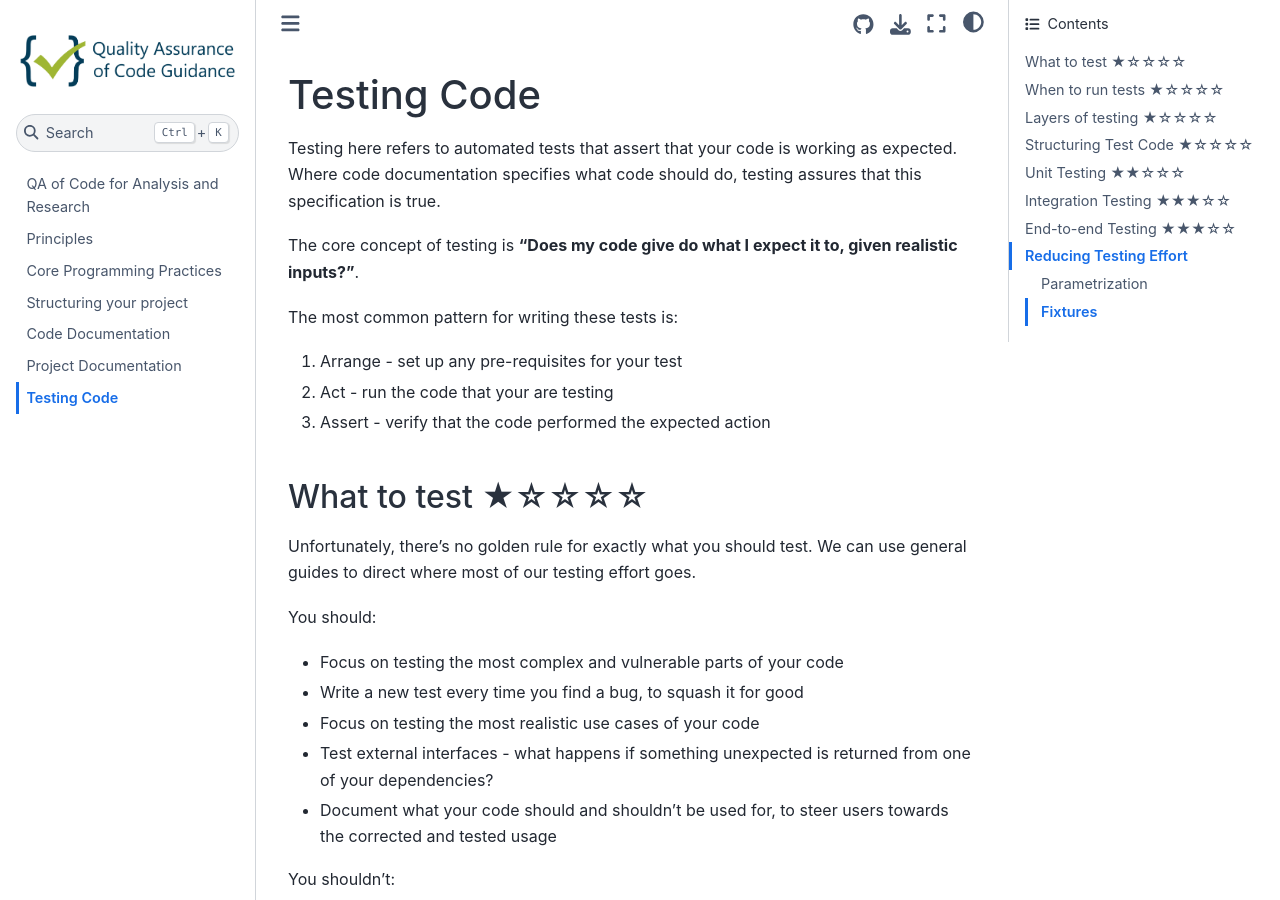
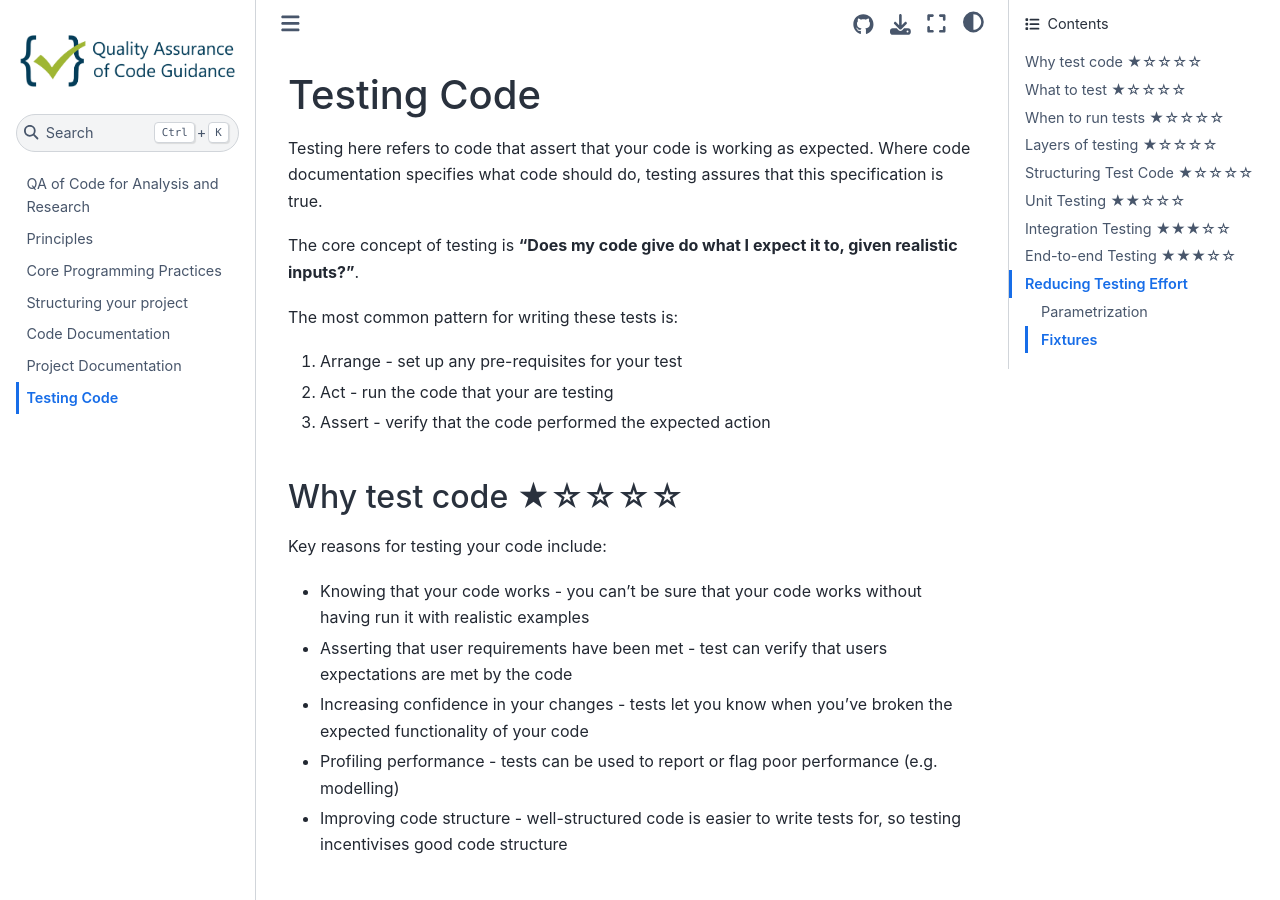
Before and after one commit to best-practice-and-impact/qa-of-code-guidance, a Jupyter Book: the page built from book/testing_code.md, in a window 1280 px wide and 900 px high. Built offline with Jupyter Book 1.0.4 settings and Sphinx 7.4.7 and the Sphinx Book theme 1.1.4, drawn with Linux system fonts in a browser that asks for light colours; pages that are not in the unit, such as notebooks, are missing from menus; some of the changed text lies outside the part shown.

Commit message:
Add why to test code

`````diff
--- a/book/_toc.yml
+++ b/book/_toc.yml
@@ -5,4 +5,5 @@ sections:
 - file: structure_project
 - file: code_documentation
 - file: project_documentation
+- file: peer_review
 - file: testing_code
--- a/book/testing_code.md
+++ b/book/testing_code.md
@@ -1,6 +1,6 @@
 # Testing Code
 
-Testing here refers to automated tests that assert that your code is working as expected.
+Testing here refers to code that assert that your code is working as expected.
 Where code documentation specifies what code should do, testing assures that this specification is true.
 
 The core concept of testing is **"Does my code give do what I expect it to, given realistic inputs?"**.
@@ -9,6 +9,16 @@ The most common pattern for writing these tests is:
 1. Arrange - set up any pre-requisites for your test
 2. Act - run the code that your are testing
 3. Assert - verify that the code performed the expected action
+
+
+## Why test code ★☆☆☆☆
+
+Key reasons for testing your code include:
+* Knowing that your code works - you can't be sure that your code works without having run it with realistic examples
+* Asserting that user requirements have been met - test can verify that users expectations are met by the code
+* Increasing confidence in your changes - tests let you know when you've broken the expected functionality of your code
+* Profiling performance - tests can be used to report or flag poor performance (e.g. modelling)
+* Improving code structure - well-structured code is easier to write tests for, so testing incentivises good code structure
 
 
 ## What to test ★☆☆☆☆
@@ -102,9 +112,9 @@ In it's simplest form, a test asserts that an expectation is true:
 
 ````
 
-In this chapter we will cover describe a more formalised method for testing.
+In this chapter we will describe a more formalised method for testing.
 
-In order of increasing scale, the main layers of testing covered here are:
+In order of increasing scale, the main layers of testing covered here will be:
 
 * Unit testing - assuring that functions or class methods perform as expected
 * Integration testing - assuring that multiple units interact with each other as expected
`````
Also changed, not shown: book/version_control.md (added).
